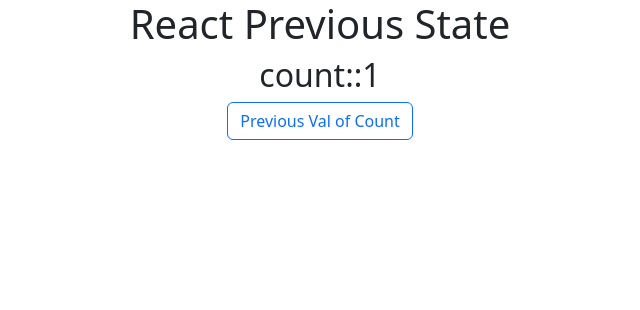
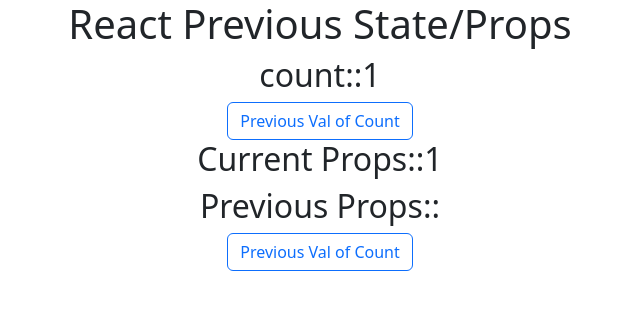
Before and after one commit to rizwanswati/learn-react, a React (Create React App) app: page / in a window 1280 px wide. Shown: the top 310 px of the page, without its empty margins (320-960 px from the left). Built offline with nearby package versions, Linux system fonts and the light colour scheme.

Commit message:
previous-props

```diff
--- a/src/App.js
+++ b/src/App.js
@@ -1,13 +1,25 @@
 import logo from './logo.svg';
 import './App.css';
 import PreviousState from "./component/PreviousState";
+import {useState} from "react";
+import {Button} from "react-bootstrap";
+import PreviousProps from "./component/PreviousProps";
 
 function App() {
+    const [count, setCount] = useState(1);
+
+    function update() {
+        setCount((PreviousValue) => {
+            return Math.floor(Math.random() * 10)
+        })
+    }
 
     return (
         <div className="App">
-            <h1>React Previous State</h1>
+            <h1>React Previous State/Props</h1>
             <PreviousState/>
+            <PreviousProps count={count}/>
+            <Button variant={"outline-primary"} onClick={() => update()}>Previous Val of Count</Button>
         </div>
     );
 }
--- /dev/null
+++ b/src/component/PreviousProps.js
@@ -0,0 +1,16 @@
+import {Button} from "react-bootstrap";
+import {useEffect, useRef} from "react";
+
+export default function PreviousProps(props) {
+    let previousProps = useRef();
+    useEffect(() => {
+        previousProps.current = props.count
+    })
+    const prev = previousProps.current;
+    return (
+        <div>
+            <h2>Current Props::{props.count}</h2>
+            <h2>Previous Props::{prev}</h2>
+        </div>
+    )
+}
```
